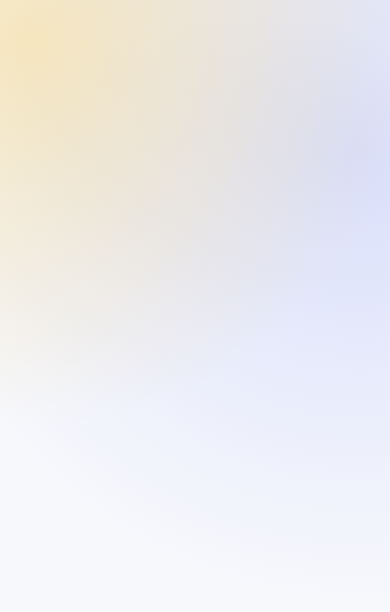
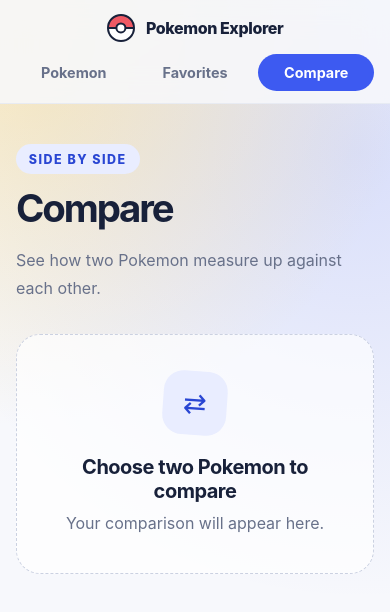
Before and after one commit to omeradto0001/pokemon-explorer-react-ts, a React (Vite) app: page /compare in a window 390 px wide. Before the commit this address had no page. Shown: the top 612 px of the page. Built offline with nearby package versions, Linux system fonts and the light colour scheme.

Commit message:
- Add shared application layout and responsive navigation - Add Pokemon catalog, Favorites and Compare pages - Configure routes for all three pages - Redirect the root route to the Pokemon catalog - Add active navigation styles and empty page states - Update the catalog test for the new route

```diff
--- a/src/App.tsx
+++ b/src/App.tsx
@@ -1,22 +1,18 @@
-import { Route, Routes } from 'react-router-dom'
-import PokemonList from './components/PokemonList'
-import { pokemon } from './data/pokemon'
+import { Navigate, Route, Routes } from 'react-router-dom'
+import AppLayout from './components/AppLayout'
+import ComparePage from './pages/ComparePage'
+import FavoritesPage from './pages/FavoritesPage'
+import PokemonCatalogPage from './pages/PokemonCatalogPage'
 
 export default function App() {
   return (
     <Routes>
-      <Route path="/" element={
-        <main className="app-shell">
-          <header className="catalog-header">
-            <p className="eyebrow">Pokemon Explorer</p>
-            <h1>Meet the first four</h1>
-            <p className="catalog-intro">
-              A small local collection while we build the complete explorer.
-            </p>
-          </header>
-          <PokemonList pokemon={pokemon} />
-        </main>
-      } />
+      <Route element={<AppLayout />}>
+        <Route index element={<Navigate to="/pokemon" replace />} />
+        <Route path="pokemon" element={<PokemonCatalogPage />} />
+        <Route path="favorites" element={<FavoritesPage />} />
+        <Route path="compare" element={<ComparePage />} />
+      </Route>
     </Routes>
   )
 }
--- /dev/null
+++ b/src/components/AppLayout.tsx
@@ -0,0 +1,21 @@
+import { NavLink, Outlet } from 'react-router-dom'
+import Navigation from './Navigation'
+
+export default function AppLayout() {
+  return (
+    <div className="app-frame">
+      <header className="site-header">
+        <div className="site-header__inner">
+          <NavLink className="brand" to="/pokemon">
+            <span className="brand__mark" aria-hidden="true" />
+            <span>Pokemon Explorer</span>
+          </NavLink>
+          <Navigation />
+        </div>
+      </header>
+      <main className="app-content">
+        <Outlet />
+      </main>
+    </div>
+  )
+}
--- /dev/null
+++ b/src/components/Navigation.tsx
@@ -0,0 +1,25 @@
+import { NavLink } from 'react-router-dom'
+
+const navigationItems = [
+  { label: 'Pokemon', to: '/pokemon' },
+  { label: 'Favorites', to: '/favorites' },
+  { label: 'Compare', to: '/compare' },
+]
+
+export default function Navigation() {
+  return (
+    <nav className="primary-navigation" aria-label="Primary navigation">
+      {navigationItems.map((item) => (
+        <NavLink
+          className={({ isActive }) =>
+            `primary-navigation__link${isActive ? ' primary-navigation__link--active' : ''}`
+          }
+          key={item.to}
+          to={item.to}
+        >
+          {item.label}
+        </NavLink>
+      ))}
+    </nav>
+  )
+}
--- a/src/index.css
+++ b/src/index.css
@@ -41,6 +41,105 @@
   max-width: 100%;
 }
 
+.app-frame {
+  min-height: 100vh;
+}
+
+.site-header {
+  position: sticky;
+  z-index: 10;
+  top: 0;
+  border-bottom: 1px solid rgba(229, 232, 241, 0.82);
+  background: rgba(247, 248, 252, 0.86);
+  backdrop-filter: blur(1rem);
+}
+
+.site-header__inner {
+  display: flex;
+  width: min(74rem, 100%);
+  min-height: 4.75rem;
+  margin: 0 auto;
+  padding: 0 var(--page-gutter);
+  align-items: center;
+  justify-content: space-between;
+  gap: 2rem;
+}
+
+.brand {
+  display: inline-flex;
+  flex: 0 0 auto;
+  align-items: center;
+  gap: 0.7rem;
+  color: var(--color-ink);
+  font-weight: 850;
+  letter-spacing: -0.025em;
+  text-decoration: none;
+}
+
+.brand__mark {
+  position: relative;
+  width: 1.75rem;
+  height: 1.75rem;
+  overflow: hidden;
+  border: 2px solid var(--color-ink);
+  border-radius: 50%;
+  background: linear-gradient(to bottom, #ef5964 0 46%, var(--color-ink) 46% 54%, white 54%);
+}
+
+.brand__mark::after {
+  position: absolute;
+  top: 50%;
+  left: 50%;
+  width: 0.45rem;
+  height: 0.45rem;
+  border: 2px solid var(--color-ink);
+  border-radius: 50%;
+  background: white;
+  content: "";
+  transform: translate(-50%, -50%);
+}
+
+.primary-navigation {
+  display: flex;
+  align-items: center;
+  gap: 0.35rem;
+}
+
+.primary-navigation__link {
+  padding: 0.65rem 0.9rem;
+  border-radius: 999px;
+  color: var(--color-muted);
+  font-size: 0.9rem;
+  font-weight: 750;
+  text-decoration: none;
+  transition: color 160ms ease, background-color 160ms ease;
+}
+
+.primary-navigation__link:hover {
+  color: var(--color-primary);
+  background: var(--color-primary-soft);
+}
+
+.primary-navigation__link:focus-visible,
+.brand:focus-visible {
+  outline: 3px solid var(--color-primary);
+  outline-offset: 3px;
+}
+
+.primary-navigation__link--active {
+  color: white;
+  background: var(--color-primary);
+}
+
+.primary-navigation__link--active:hover {
+  color: white;
+  background: #2f49d2;
+}
+
+.app-content {
+  min-width: 0;
+}
+
 .app-shell {
   width: min(74rem, 100%);
   margin: 0 auto;
@@ -50,6 +149,15 @@
 .catalog-header {
   max-width: 42rem;
   margin-bottom: clamp(2rem, 5vw, 3.5rem);
+}
+
+.page-stack {
+  display: grid;
+  gap: clamp(2rem, 5vw, 3.5rem);
+}
+
+.page-header {
+  max-width: 42rem;
 }
 
 .eyebrow {
@@ -79,6 +187,52 @@
   color: var(--color-muted);
   font-size: clamp(1rem, 2vw, 1.15rem);
   line-height: 1.7;
+}
+
+.empty-state {
+  display: flex;
+  min-height: 15rem;
+  padding: clamp(1.5rem, 5vw, 3rem);
+  border: 1px dashed #cbd1e1;
+  border-radius: var(--radius-large);
+  align-items: center;
+  justify-content: center;
+  gap: 1.25rem;
+  background: rgba(255, 255, 255, 0.68);
+  text-align: left;
+}
+
+.empty-state__icon {
+  display: grid;
+  flex: 0 0 auto;
+  width: 4rem;
+  height: 4rem;
+  border-radius: 1.25rem;
+  place-items: center;
+  color: #d83f61;
+  background: #ffe8ee;
+  font-size: 1.75rem;
+  font-weight: 850;
+  transform: rotate(-4deg);
+}
+
+.empty-state__icon--compare {
+  color: #2946d3;
+  background: var(--color-primary-soft);
+  transform: rotate(4deg);
+}
+
+.empty-state h2 {
+  margin: 0;
+  color: var(--color-ink);
+  font-size: clamp(1.25rem, 3vw, 1.65rem);
+  letter-spacing: -0.025em;
+}
+
+.empty-state p {
+  margin: 0.45rem 0 0;
+  color: var(--color-muted);
+  line-height: 1.6;
 }
 
 .pokemon-list {
@@ -178,8 +332,37 @@
 }
 
 @media (max-width: 36rem) {
+  .site-header__inner {
+    min-height: auto;
+    padding-top: 0.85rem;
+    padding-bottom: 0.75rem;
+    flex-direction: column;
+    align-items: stretch;
+    gap: 0.75rem;
+  }
+
+  .brand {
+    justify-content: center;
+  }
+
+  .primary-navigation {
+    display: grid;
+    grid-template-columns: repeat(3, 1fr);
+  }
+
+  .primary-navigation__link {
+    padding-right: 0.4rem;
+    padding-left: 0.4rem;
+    text-align: center;
+  }
+
   .app-shell {
     padding-top: 2.5rem;
+  }
+
+  .empty-state {
+    flex-direction: column;
+    text-align: center;
   }
 
   .pokemon-list-item {
--- /dev/null
+++ b/src/pages/ComparePage.tsx
@@ -0,0 +1,22 @@
+export default function ComparePage() {
+  return (
+    <div className="app-shell page-stack">
+      <header className="page-header">
+        <p className="eyebrow">Side by side</p>
+        <h1>Compare</h1>
+        <p className="catalog-intro">
+          See how two Pokemon measure up against each other.
+        </p>
+      </header>
+      <section className="empty-state" aria-labelledby="compare-empty-title">
+        <span className="empty-state__icon empty-state__icon--compare" aria-hidden="true">
+          ⇄
+        </span>
+        <div>
+          <h2 id="compare-empty-title">Choose two Pokemon to compare</h2>
+          <p>Your comparison will appear here.</p>
+        </div>
+      </section>
+    </div>
+  )
+}
--- /dev/null
+++ b/src/pages/FavoritesPage.tsx
@@ -0,0 +1,20 @@
+export default function FavoritesPage() {
+  return (
+    <div className="app-shell page-stack">
+      <header className="page-header">
+        <p className="eyebrow">Your collection</p>
+        <h1>Favorites</h1>
+        <p className="catalog-intro">
+          Keep the Pokemon you love close at hand.
+        </p>
+      </header>
+      <section className="empty-state" aria-labelledby="favorites-empty-title">
+        <span className="empty-state__icon" aria-hidden="true">♥</span>
+        <div>
+          <h2 id="favorites-empty-title">No favorite Pokemon yet</h2>
+          <p>Your saved Pokemon will appear here.</p>
+        </div>
+      </section>
+    </div>
+  )
+}
--- /dev/null
+++ b/src/pages/PokemonCatalogPage.tsx
@@ -0,0 +1,17 @@
+import PokemonList from '../components/PokemonList'
+import { pokemon } from '../data/pokemon'
+
+export default function PokemonCatalogPage() {
+  return (
+    <div className="app-shell">
+      <header className="catalog-header">
+        <p className="eyebrow">Pokemon catalog</p>
+        <h1>Meet the first four</h1>
+        <p className="catalog-intro">
+          A small local collection while we build the complete explorer.
+        </p>
+      </header>
+      <PokemonList pokemon={pokemon} />
+    </div>
+  )
+}
```
Also changed, not shown: 2 other files (tests, documents, lock files or other folders).
